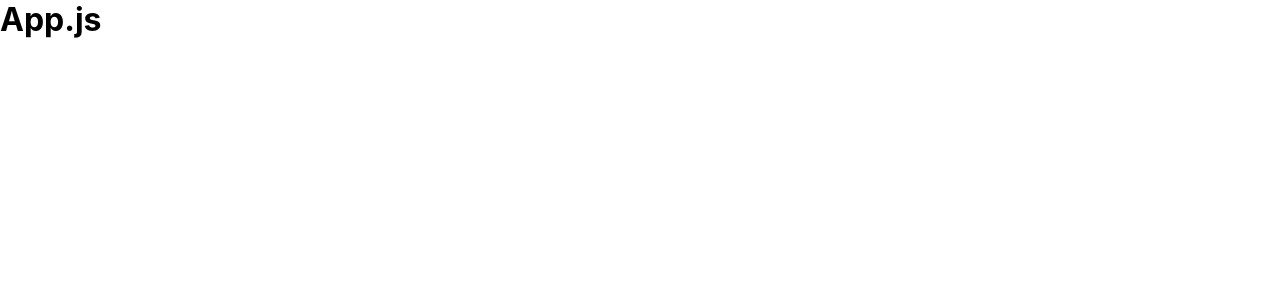
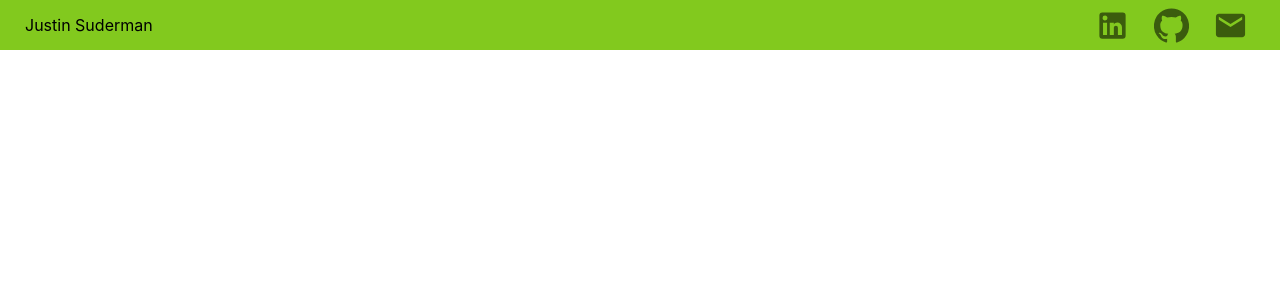
Before and after one commit to jsuderman/personal-portfolio, a React (Create React App) app: page / in a window 1280 px wide. Shown: the top 300 px of the page. Built offline with nearby package versions, Linux system fonts and the light colour scheme.

Commit message:
added navigation bar

```diff
--- a/package.json
+++ b/package.json
@@ -3,6 +3,8 @@
   "version": "0.1.0",
   "private": true,
   "dependencies": {
+    "@material-ui/core": "^4.11.2",
+    "@material-ui/icons": "^4.11.2",
     "@testing-library/jest-dom": "^5.11.6",
     "@testing-library/react": "^11.2.2",
     "@testing-library/user-event": "^12.6.0",
--- a/public/index.html
+++ b/public/index.html
@@ -24,7 +24,7 @@
       work correctly both with client-side routing and a non-root public URL.
       Learn how to configure a non-root public URL by running `npm run build`.
     -->
-    <title>React App</title>
+    <title>Justin Suderman - Portfolio</title>
   </head>
   <body>
     <noscript>You need to enable JavaScript to run this app.</noscript>
--- a/src/App.js
+++ b/src/App.js
@@ -1,9 +1,19 @@
 import './App.css';
+import Navigation from "./components/Navigation/Navigation"
 
 function App() {
   return (
     <div className="app">
-      <h1>App.js</h1>
+
+
+     {/* nav */}
+     <Navigation />
+     {/* header */}
+     {/* about me */}
+     {/* skills */}
+     {/* projects */}
+     {/* contact me */}
+     {/* footer */}
     </div>
   );
 }
--- /dev/null
+++ b/src/components/Navigation/Navigation.css
@@ -0,0 +1,19 @@
+.navigation {
+    display: flex;
+    height: 50px;
+    background-color: #82c91e;
+    justify-content: space-between;
+    align-items: center;
+}
+
+.navigation__header {
+
+    margin-left: 25px;
+}
+
+.navigation__socials {
+    margin-right: 20px;
+    justify-content: space-between;
+    display: flex;
+    margin-left: 25px;
+}
--- /dev/null
+++ b/src/components/Navigation/Navigation.js
@@ -0,0 +1,41 @@
+import React from 'react';
+import "./Navigation.css";
+import { IconButton } from '@material-ui/core';
+import LinkedInIcon from '@material-ui/icons/LinkedIn';
+import GitHubIcon from '@material-ui/icons/GitHub';
+import EmailIcon from '@material-ui/icons/Email';
+
+
+function Navigation() {
+    return (
+        <div className="navigation">
+            <div className="navigation__header">
+                <p> Justin Suderman</p>
+            </div>
+            <div className="navigation__socials">
+                <IconButton>
+                    <LinkedInIcon
+                    fontSize="large"
+                    />
+                </IconButton>
+
+                <IconButton>
+                    <GitHubIcon
+                    fontSize="large"
+                    />
+                </IconButton>
+
+                <IconButton>
+                    <EmailIcon
+                    fontSize="large"
+                    />
+                </IconButton>
+
+
+            </div>
+
+        </div>
+    )
+}
+
+export default Navigation
```
Also changed, not shown: 2 other files (tests, documents, lock files or other folders).
